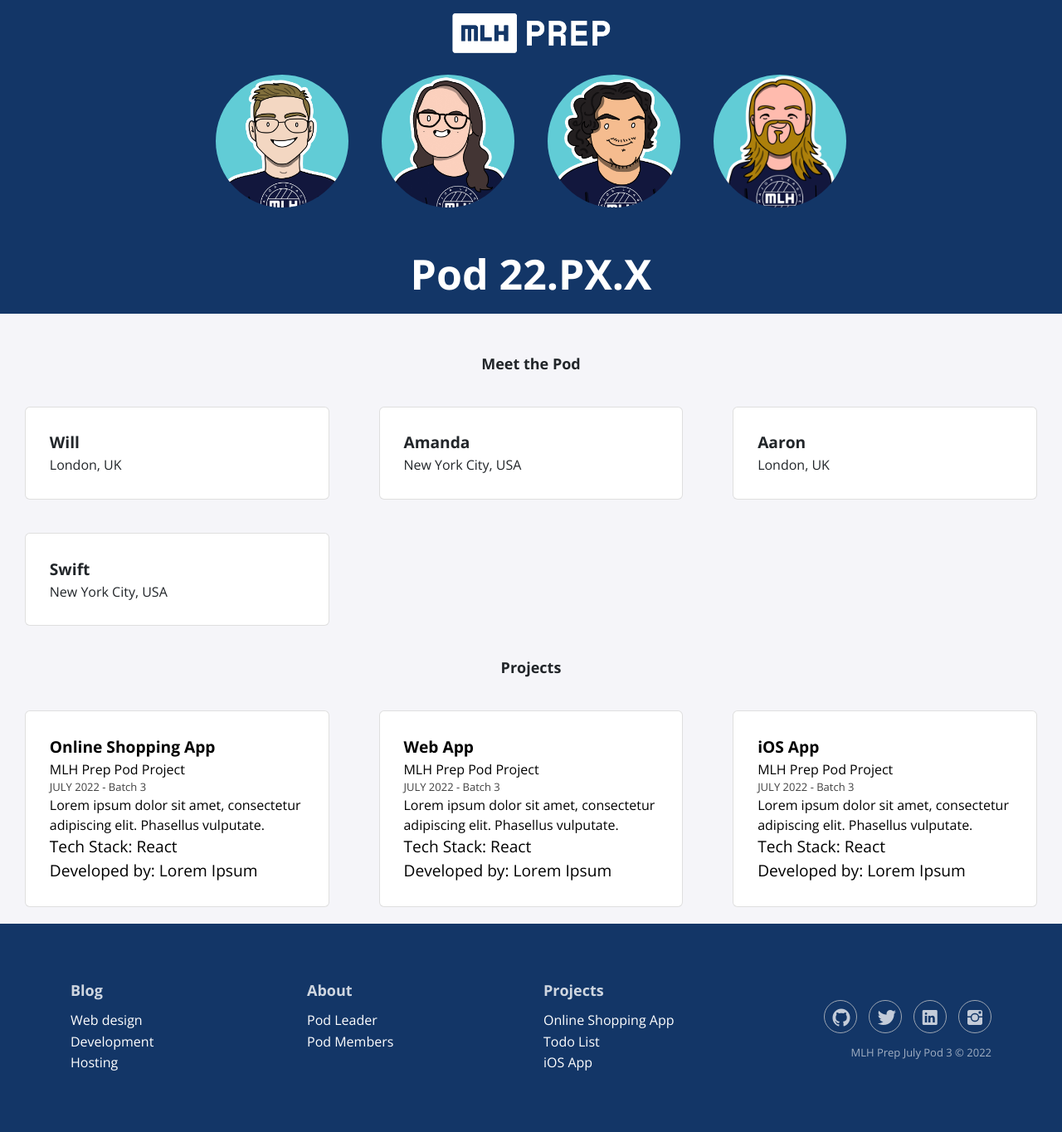
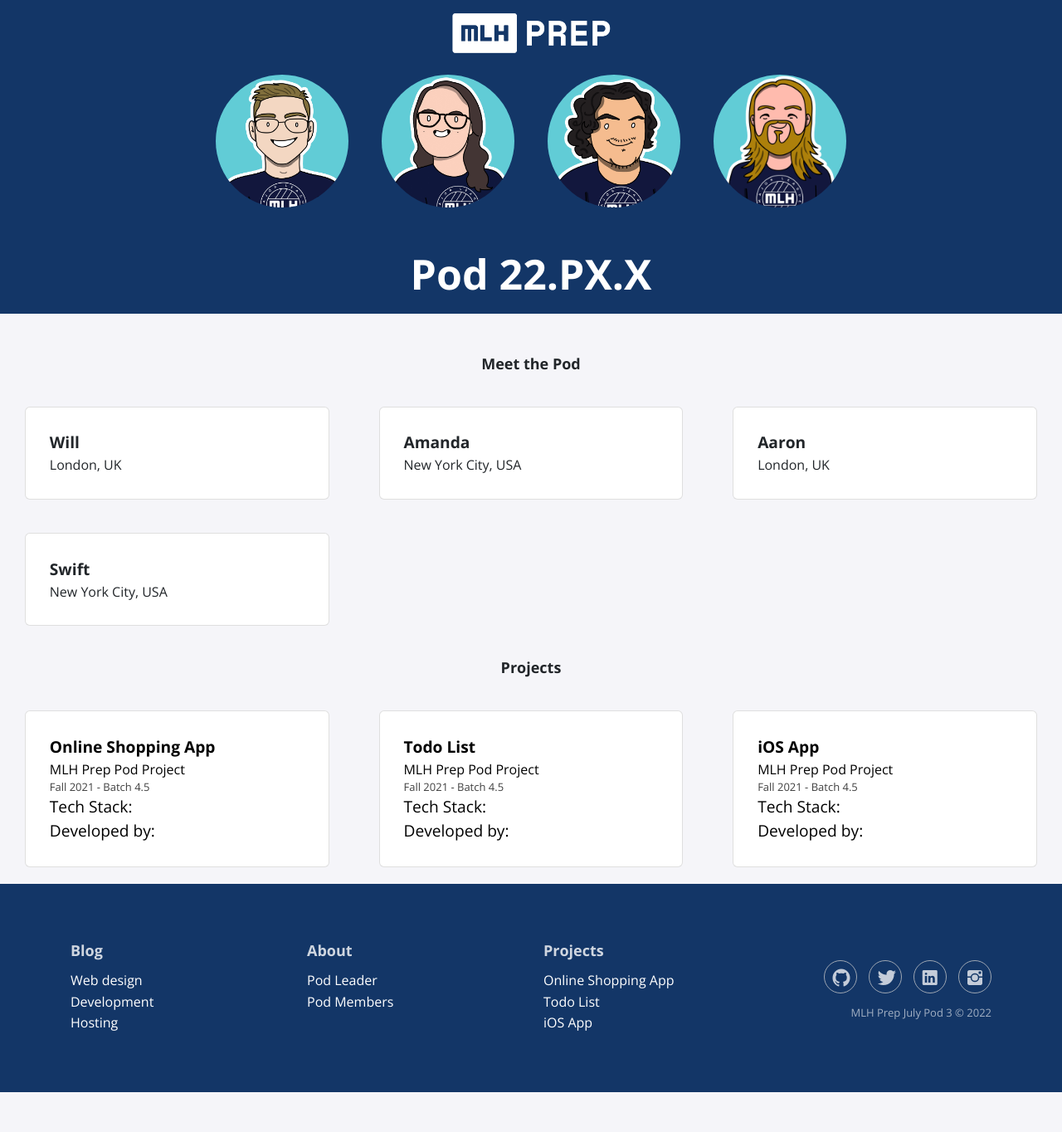
Before and after one commit to MLH-Fellowship/prep-portfolio-22.JUL.PREP.3, a Jekyll site: the page built from index.html, in a window 1280 px wide. Shown: the whole page at 83% size. Built offline with Jekyll 4.4.1, drawn with Linux system fonts in a browser that asks for light colours; nearby versions of some CDN libraries; after the commit the page ends 1316 px from its top, so only the background shows below that.

Commit message:
change data

```diff
--- a/_data/projects.yml
+++ b/_data/projects.yml
@@ -1,26 +1,14 @@
 - title: Online Shopping App
   event: MLH Prep Pod Project
-  date: JULY 2022  - Batch 3
+  date: Fall 2021  - Batch 4.5
   page-name: project
-  img: mlh.jpg
-  description: Lorem ipsum dolor sit amet, consectetur adipiscing elit. Phasellus vulputate.
-  tech-stack: React
-  developer-name: Lorem Ipsum
 
-- title: Web App
+- title: Todo List
   event: MLH Prep Pod Project
-  date: JULY 2022  - Batch 3
+  date: Fall 2021  - Batch 4.5
   page-name: project
-  img: mlh.jpg
-  description: Lorem ipsum dolor sit amet, consectetur adipiscing elit. Phasellus vulputate.
-  tech-stack: React
-  developer-name: Lorem Ipsum
 
 - title: iOS App
   event: MLH Prep Pod Project
-  date: JULY 2022  - Batch 3
+  date: Fall 2021  - Batch 4.5
   page-name: project
-  img: mlh.jpg
-  description: Lorem ipsum dolor sit amet, consectetur adipiscing elit. Phasellus vulputate.
-  tech-stack: React
-  developer-name: Lorem Ipsum
```
